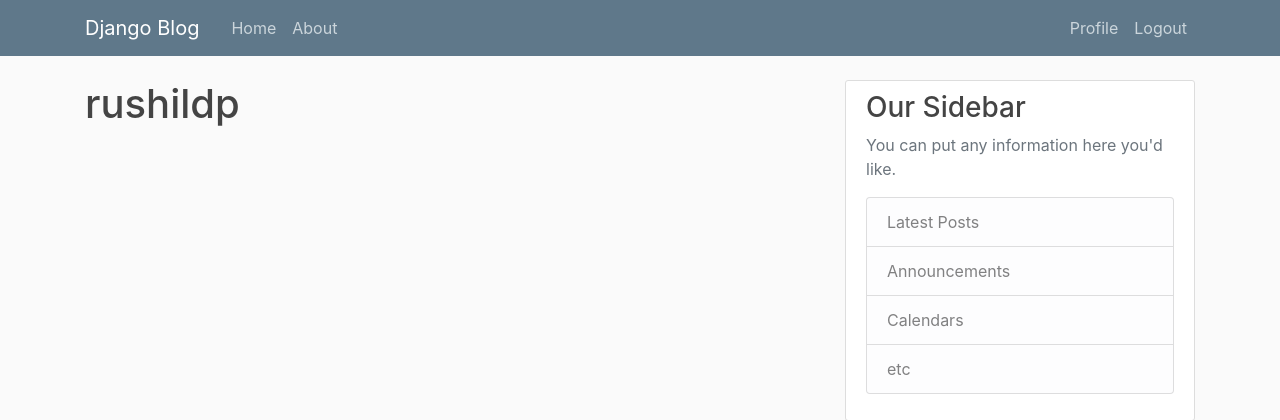
After one commit to rushilp2311/Django_Blog, a Django app: page /profile/ in a window 1280 px wide. The commit adds this page. Shown: the top 420 px of the page. Run offline with Django 3.2, Linux system fonts and the light colour scheme; a user stored in the database is signed in; some libraries are stand-ins or nearby versions.

Commit message:
Profile added

```diff
--- a/blog/templates/blog/base.html
+++ b/blog/templates/blog/base.html
@@ -33,6 +33,7 @@
           <!-- Navbar Right Side -->
           <div class="navbar-nav">
             {%if user.is_authenticated%}
+            <a class="nav-item nav-link" href="{%url 'profile'%}">Profile</a>
             <a class="nav-item nav-link" href="{%url 'logout'%}">Logout</a>
             {%else%}
             <a class="nav-item nav-link" href="{%url 'login'%}">Login</a>
--- a/django_project/settings.py
+++ b/django_project/settings.py
@@ -125,3 +125,4 @@ STATIC_URL = '/static/'
 CRISPY_TEMPLATE_PACK = 'bootstrap4'
 
 LOGIN_REDIRECT_URL = 'blog-home'
+LOGIN_URL = 'login'
--- a/django_project/urls.py
+++ b/django_project/urls.py
@@ -21,6 +21,7 @@ from users import views as user_views
 urlpatterns = [
     path('admin/', admin.site.urls),
     path('register/',user_views.register,name='register'),
+    path('profile/',user_views.profile,name='profile'),
     path('login/', auth_views.LoginView.as_view(template_name='users/login.html'), name='login'),
     path('logout/', auth_views.LogoutView.as_view(template_name='users/logout.html'), name='logout'),
     path('', include('blog.urls'))
--- /dev/null
+++ b/users/templates/users/profile.html
@@ -0,0 +1,5 @@
+{% extends "blog/base.html"%}
+{% load crispy_forms_tags %}
+{% block content %}
+    <h1>{{user.username}}</h1>
+{%endblock%}
--- a/users/views.py
+++ b/users/views.py
@@ -1,5 +1,5 @@
 from django.shortcuts import render,redirect
-
+from django.contrib.auth.decorators import login_required
 from django.contrib import messages
 from .forms import UserRegisterForm
 
@@ -15,3 +15,7 @@ def register(request):
     else:
         form = UserRegisterForm()
     return  render(request, 'users/register.html',{'form':form})
+
+@login_required
+def profile(request):
+    return render(request,'users/profile.html')
```
Also changed, not shown: db.sqlite3.
